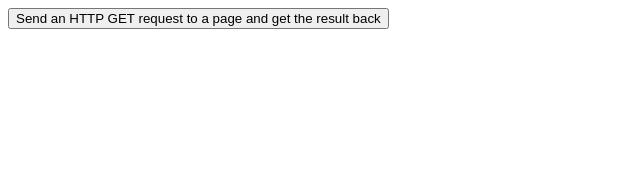
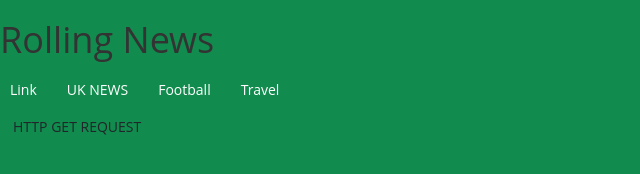
Before and after one commit to TEAM-SORD/SORDGuardians.github.io, a plain HTML site: page index.html in a window 1280 px wide. Shown: the whole page, without its empty margins (0-640 px from the left). Drawn offline with nearby package versions, Linux system fonts and the light colour scheme.

Commit message:
Basic Styling with sass

```diff
--- a/index.html
+++ b/index.html
@@ -1,14 +1,50 @@
 <!DOCTYPE html>
 <html>
+
+<html lang="en">
+
 <head>
+	<meta charset="utf-8">
 
-	<script src="http://ajax.googleapis.com/ajax/libs/jquery/1.11.2/jquery.min.js"></script>
-	<script type='text/javascript' src="guardian.js"> </script>
+    <meta http-equiv="X-UA-Compatible" content="IE=edge">
+
+    <meta name="viewport" content="width=device-width, initial-scale=1">
+
+	<title>SORD GUARDIANS</title>
+
+	<link href="css/bootstrap.min.css" rel="stylesheet" media="screen">
+
+
+	<link rel="stylesheet" href="https://maxcdn.bootstrapcdn.com/bootstrap/3.3.2/css/bootstrap.min.css">
+
+	<link rel="stylesheet" type="text/css" href="output.css">
 
 </head>
 <body>
 
-<button>Send an HTTP GET request to a page and get the result back</button>
 
+<header class="site-header">
+
+<h1>Rolling News</h1>
+
+<nav>
+	<ul class="group">
+		<li><a href="#">Link</a></li>
+		<li><a href="#">UK NEWS</a></li>
+		<li><a href="#">Football</a></li>
+		<li><a href="#">Travel</a></li>
+
+	</ul>
+
+</nav>
+
+
+</header>
+
+<a href="#" class=btn btn-primary btn-lg active" role="button">HTTP GET REQUEST</a>
+
+
+<script src="http://ajax.googleapis.com/ajax/libs/jquery/1.11.2/jquery.min.js"></script>
+	<script type='text/javascript' src="guardian.js"> </script>
 </body>
 </html>
--- /dev/null
+++ b/input.scss
@@ -0,0 +1,58 @@
+$primaryColor:#118C4E;
+
+
+body{
+
+	font-family: Open Sans, sans-serif;
+	background-color:$primaryColor;
+}
+
+.site-header{
+
+	ul{
+        padding:0;
+        margin:0;
+
+      }
+
+    li{
+
+       list-style:none;
+       float: left;
+       margin-right: 10px;
+    }
+
+    a{
+
+       display:block;
+       padding: 10px;
+       background-color:$primaryColor;
+       color:#FFF;
+       text-decoration: none;
+    }
+}
+
+.group:before,
+.group:after {
+    content: "";
+    display: table;
+}
+.group:after {
+    clear: both;
+}
+.group {
+    zoom: 1; /* For IE 6/7 (trigger hasLayout) */
+}
+
+.btn btn-primary{
+
+	display: inline-block;
+	padding: 15px;
+	margin-right: 10px;
+	border: 1px solid $primaryColor;
+	border-radius: 7px;
+	font-size: 80%;
+	font-weight: "bold";
+	text-transform: uppercase;
+	text-decoration: none;
+}
```
Also changed, not shown: output.css (added), 1 other file.
